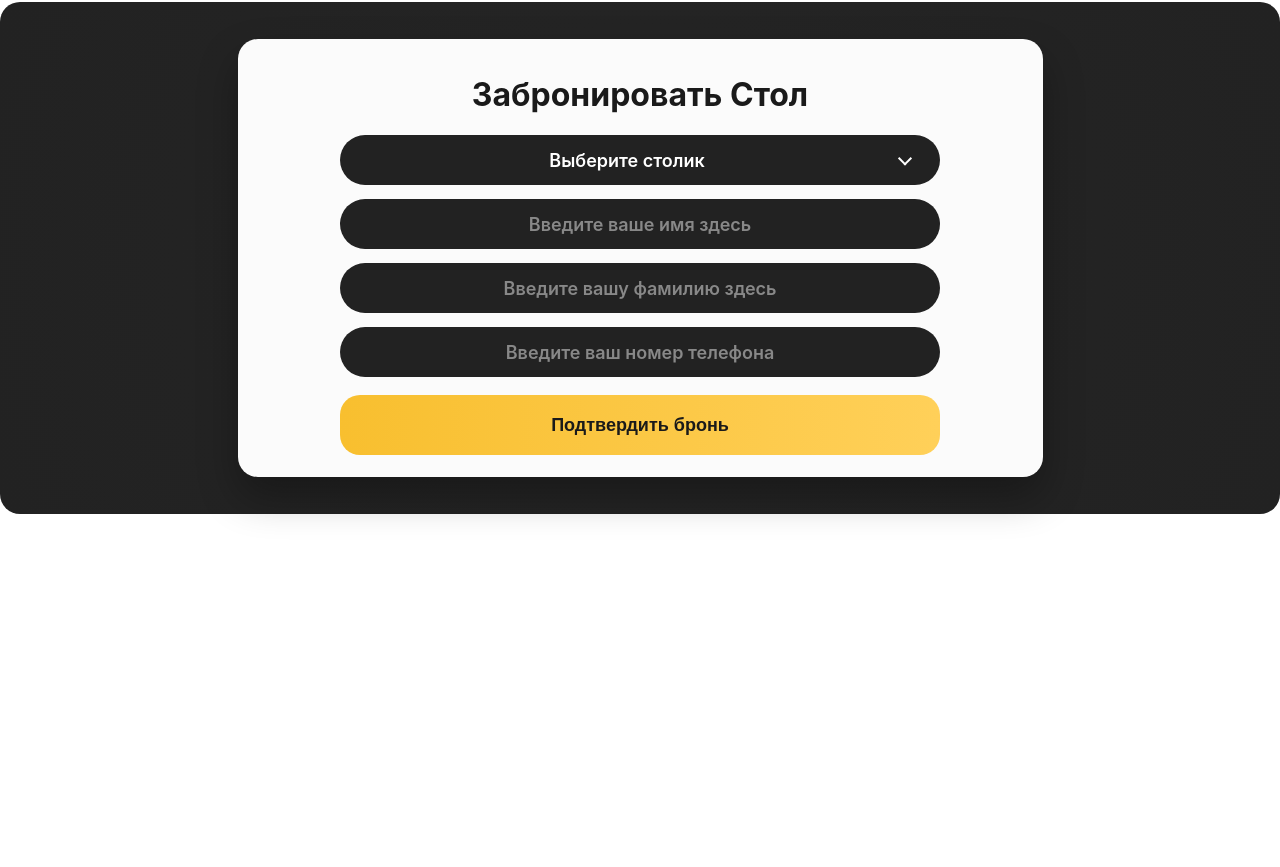
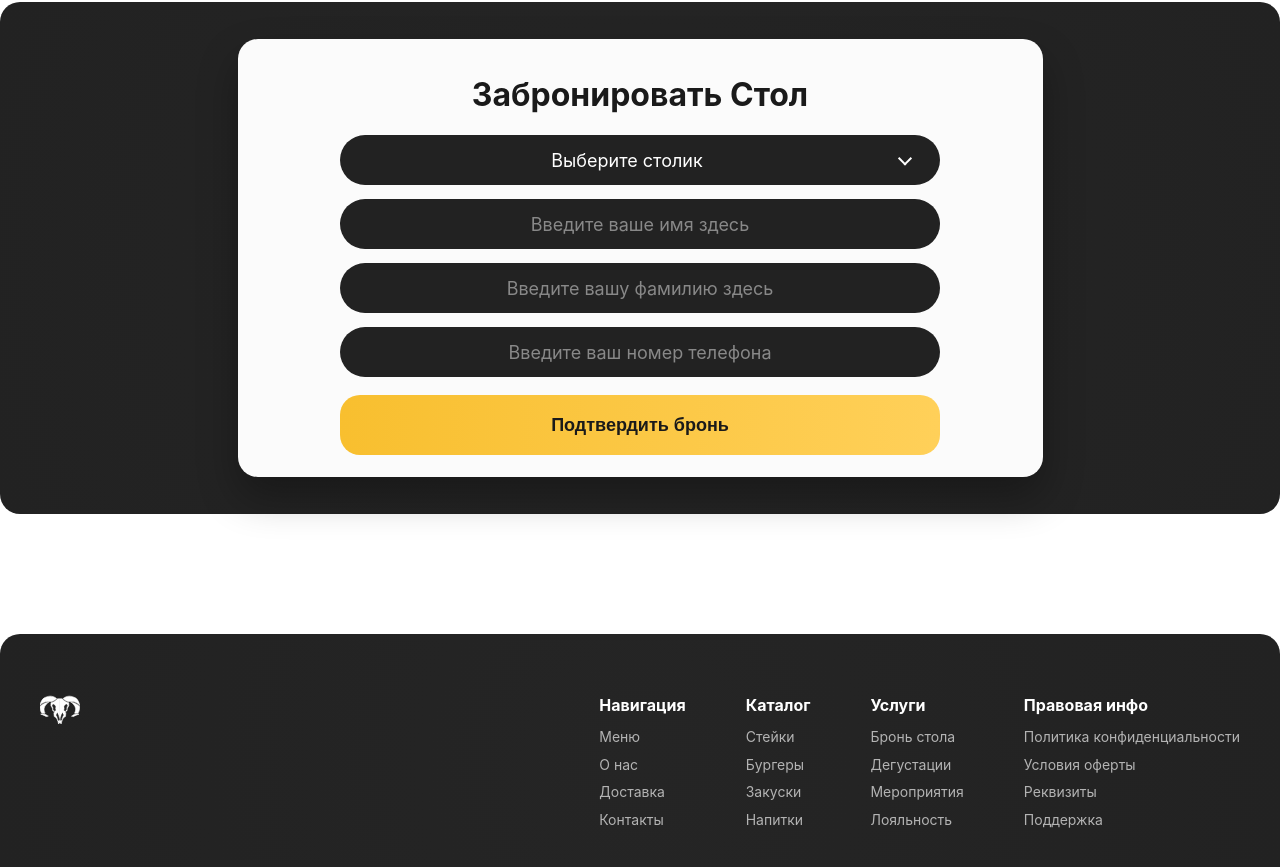
Before and after one commit to miragiee/Barashek-Shawn, a React (Create React App) app in the folder barashek-shawn/: page / in a window 1280 px wide. Shown: the part 2319-3186 px from the top of the page. Before the commit the page ends 2953 px from the top, so only its background shows below. Built offline with nearby package versions, Linux system fonts and the light colour scheme; no server answers.

Commit message:
Сделал футер

```diff
--- a/barashek-shawn/src/App.js
+++ b/barashek-shawn/src/App.js
@@ -8,6 +8,7 @@ import Advantages from './components/Advantages/Advantages';
 import Reviews from './components/Reviews/Reviews';
 import Recommendations from './components/Recommendations/Recommendations';
 import BookingForm from './components/BookingForm/BookingForm';
+import Footer from './components/Footer/Footer';
 
 function App() {
   return (
@@ -18,6 +19,7 @@ function App() {
       <Reviews/>
       <Recommendations/>
       <BookingForm/>
+      <Footer/>
       <img src={backgroundLogo} className='backgroundLogo'></img>
     </div>
 
--- a/barashek-shawn/src/components/BookingForm/BookingForm.module.css
+++ b/barashek-shawn/src/components/BookingForm/BookingForm.module.css
@@ -71,7 +71,6 @@
     /* ДОБАВИЛИ: Настройки шрифта в точности как у кнопки */
     font-family: 'Inter', system-ui, sans-serif;
     font-size: 18px;
-    font-weight: 600;
 }
 
 .formContainer input::placeholder {
--- /dev/null
+++ b/barashek-shawn/src/components/Footer/Footer.jsx
@@ -0,0 +1,51 @@
+import React from 'react';
+import styles from './Footer.module.css';
+import Logo from '../../assets/images/logo.svg'; // Путь к вашему логотипу барана
+
+export default function Footer() {
+    return (
+        <footer className={styles.footerBackground}>
+            <div className={styles.footerContent}>
+                {/* Левая колонка с логотипом */}
+                <div className={styles.logoSection}>
+                    <img src={Logo} alt="Логотип Барашек Шон" className={styles.logo} />
+                </div>
+
+                {/* Правая часть с четырьмя колонками ссылок */}
+                <div className={styles.linksContainer}>
+                    <div className={styles.linkColumn}>
+                        <h4>Навигация</h4>
+                        <a href="#menu">Меню</a>
+                        <a href="#about">О нас</a>
+                        <a href="#delivery">Доставка</a>
+                        <a href="#contacts">Контакты</a>
+                    </div>
+
+                    <div className={styles.linkColumn}>
+                        <h4>Каталог</h4>
+                        <a href="#steaks">Стейки</a>
+                        <a href="#burgers">Бургеры</a>
+                        <a href="#snacks">Закуски</a>
+                        <a href="#drinks">Напитки</a>
+                    </div>
+
+                    <div className={styles.linkColumn}>
+                        <h4>Услуги</h4>
+                        <a href="#booking">Бронь стола</a>
+                        <a href="#tastings">Дегустации</a>
+                        <a href="#events">Мероприятия</a>
+                        <a href="#loyalty">Лояльность</a>
+                    </div>
+
+                    <div className={styles.linkColumn}>
+                        <h4>Правовая инфо</h4>
+                        <a href="#privacy">Политика конфиденциальности</a>
+                        <a href="#terms">Условия оферты</a>
+                        <a href="#requisites">Реквизиты</a>
+                        <a href="#support">Поддержка</a>
+                    </div>
+                </div>
+            </div>
+        </footer>
+    );
+}
--- /dev/null
+++ b/barashek-shawn/src/components/Footer/Footer.module.css
@@ -0,0 +1,77 @@
+/* Внешний темный контейнер футера */
+.footerBackground {
+    width: 1280px;
+    height: 256px; /* Высота ровно в 2 раза меньше блока бронирования для баланса */
+
+    margin: 40px auto 0 auto; /* Отступ 40px сверху и центрирование по горизонтали */
+
+    background: radial-gradient(circle, #252525 0%, #222222 100%);
+    font-family: 'Inter', system-ui, sans-serif;
+
+    border-radius: 20px 20px 0px 0px; /* Фирменное закругление 20px */
+    box-sizing: border-box;
+
+    display: flex;
+    justify-content: center;
+    align-items: center;
+}
+
+/* Ограничитель внутреннего контента */
+.footerContent {
+    width: 1200px; /* Оставляем охранные поля по бокам */
+    display: flex;
+    justify-content: space-between;
+    align-items: flex-start;
+}
+
+/* Секция логотипа */
+.logoSection {
+    display: flex;
+    align-items: center;
+    height: 100%;
+}
+
+.logo {
+    width: 40px; /* Установили точную ширину 40px */
+    height: auto;
+    object-fit: contain;
+}
+
+
+/* Контейнер для 4-х колонок */
+.linksContainer {
+    display: flex;
+    gap: 60px; /* Отступы между колонками */
+}
+
+/* Стили для отдельной колонки */
+.linkColumn {
+    display: flex;
+    flex-direction: column;
+    gap: 8px; /* Расстояние между ссылками внутри колонки */
+}
+
+/* Заголовки колонок */
+.linkColumn h4 {
+    color: #ffffff;
+    font-size: 16px;
+    font-weight: 700;
+    margin: 0 0 4px 0;
+}
+
+/* Текстовые ссылки */
+.linkColumn a {
+    color: #b3b3b3;
+    font-size: 14px;
+    font-weight: 400;
+    text-decoration: none;
+    line-height: 1.4;
+
+    transition: color 0.2s ease, transform 0.2s ease;
+}
+
+/* Эффект подсвечивания при наведении в цвет кнопки */
+.linkColumn a:hover {
+    color: #FFD059;
+    transform: translateX(2px); /* Элегантный сдвиг вправо при наведении */
+}
```
